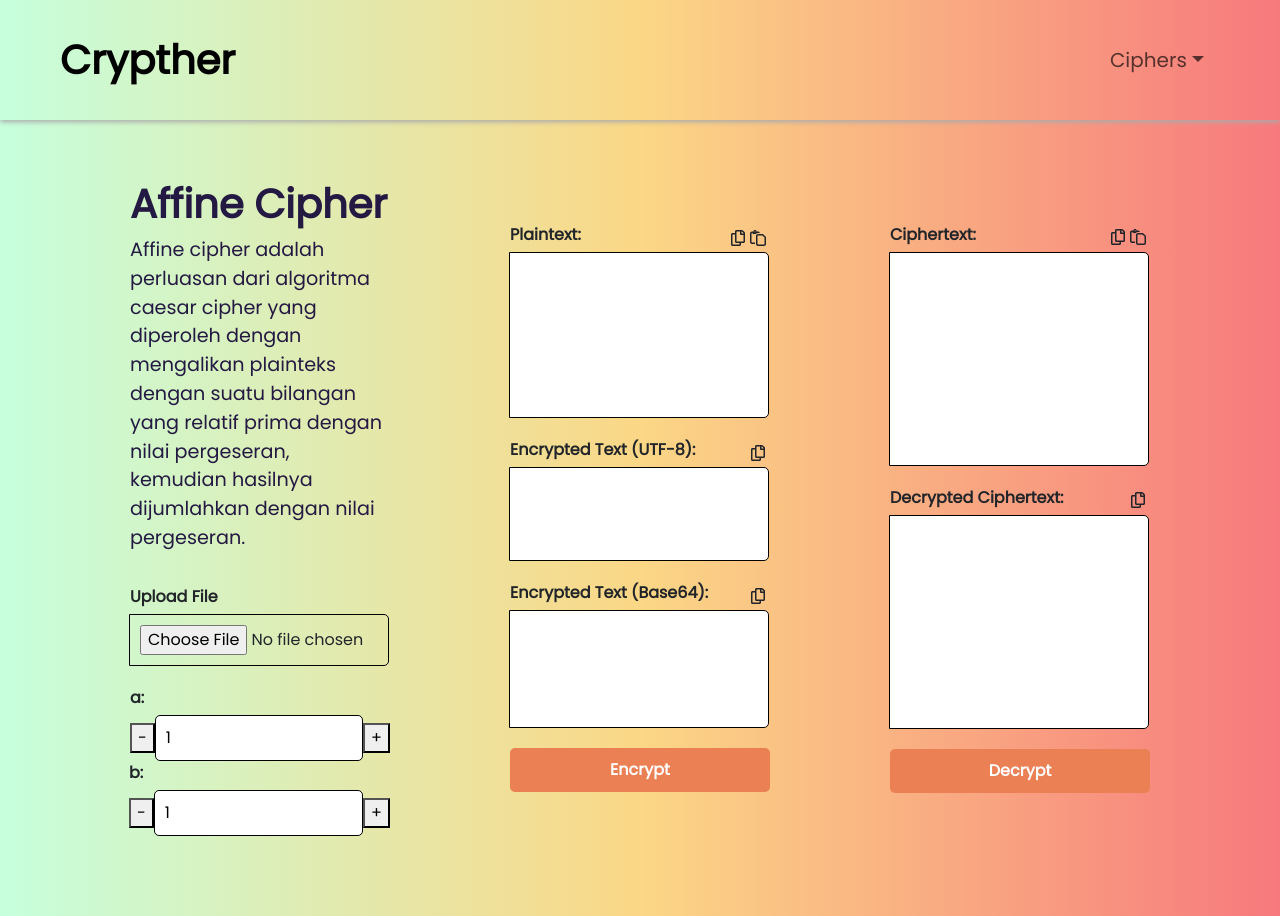
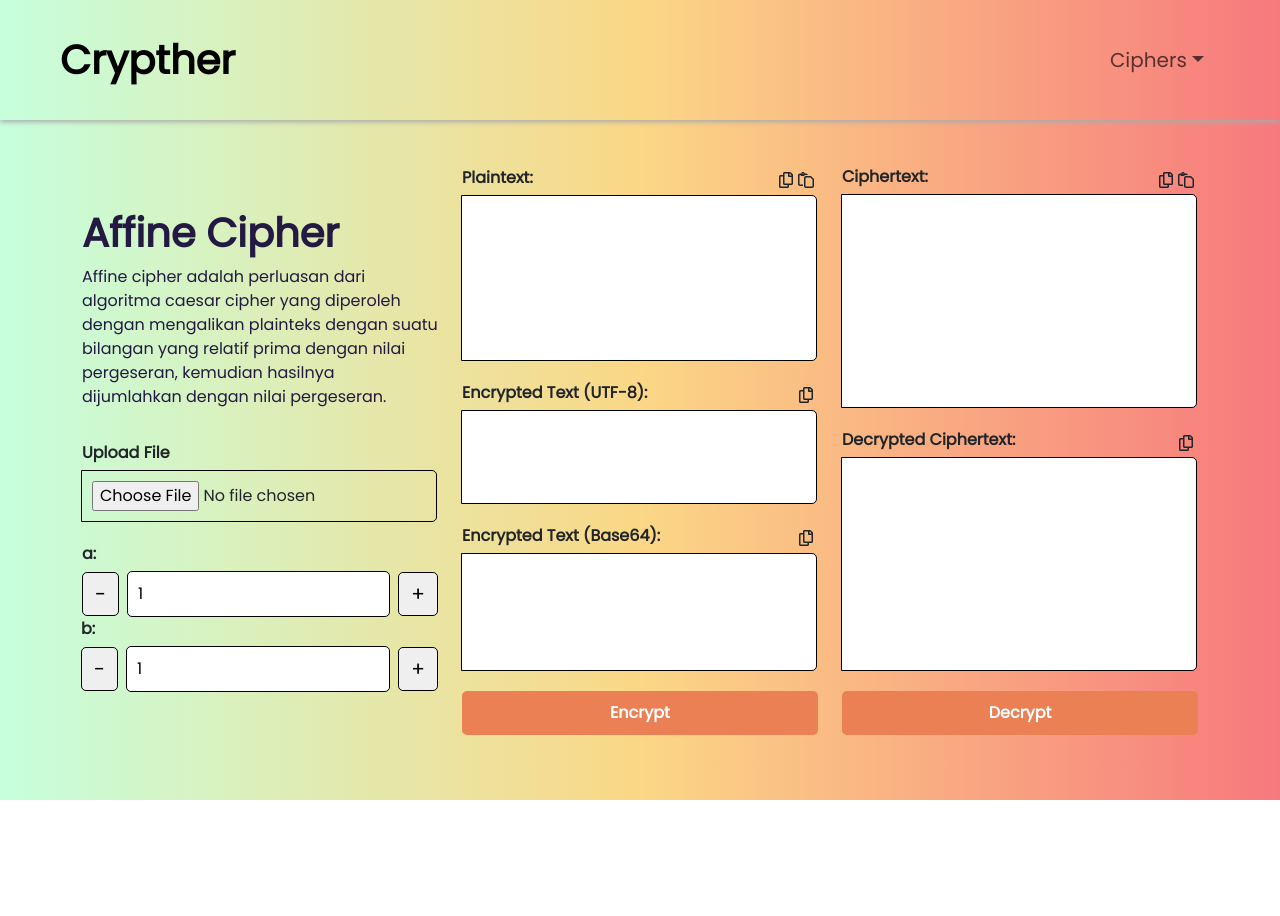
Before and after one commit to JosuaAdriel/Tugas-Kecil-Kripto-1, a React (Vite) app: page /affine in a window 1280 px wide. After the commit the page ends 800 px from the top, so only its background shows below. Built offline with nearby package versions, Linux system fonts and the light colour scheme.

Commit message:
desaain gacor

```diff
--- a/src/App.jsx
+++ b/src/App.jsx
@@ -11,7 +11,6 @@ function App() {
   return (
     <div>
       <NavbarComponent />
-      <div className="">
       <Routes>
         <Route path="/" Component={HomePage} />
         <Route path="/vignere" Component={VignerePage} />
@@ -22,7 +21,6 @@ function App() {
         <Route path="/autokey-vigenere" Component={AutokeyVigenerePage} />
       </Routes>
     </div>
-    </div>
   );
 }
 
--- a/src/components/CipherTextComponent.jsx
+++ b/src/components/CipherTextComponent.jsx
@@ -49,7 +49,7 @@ function CipherTextComponent({
 
   return (
     <>
-      <Col className="col-spacing">
+      <Col>
         <div className="input-group">
           <div style={{ width: "100%" }} className="flex justify-between">
             <label htmlFor="plaintext">Plaintext:</label>
--- a/src/main.css
+++ b/src/main.css
@@ -40,6 +40,10 @@ body::-webkit-scrollbar {
     justify-content: space-between;
 }
 
+.justify-center{
+    justify-content: center;
+}
+
 .navtes{
     position: absolute;
 }
@@ -65,6 +69,8 @@ body::-webkit-scrollbar {
 
 /*STYLE HEADER*/
 .homepage{
+    display: flex;
+    align-items: center;
     margin-top: 120px;
     min-height: calc(100vh - 120px);
     background: #c6ffdd;
@@ -88,7 +94,6 @@ body::-webkit-scrollbar {
     color: var(--color-text);
 }
 .homepage .header-box p{
-    font-size: 1.2rem;
     font-weight: 500;
     color: var(--color-text);
     display: flex;
@@ -119,9 +124,6 @@ body::-webkit-scrollbar {
 .homepage .download{
     display: flex;
     justify-content: center;
-}
-.col-spacing{
-    padding: 60px;
 }
 
 .reader{
@@ -177,4 +179,11 @@ body::-webkit-scrollbar {
   .button-group button:active {
     background-color: #004080;
   }
+
+  .incDecButton {
+    padding: 6px 12px;
+    font-size: 20px;
+    border: 1px solid #000;
+    border-radius: 5px;
+  }
 /*STYLE INPUT*/
--- a/src/pages/AffinePage.jsx
+++ b/src/pages/AffinePage.jsx
@@ -135,16 +135,25 @@ const AffinePage = () => {
                   style={{ display: "flex", alignItems: "center" }}
                   className=""
                 >
-                  <button ref={decrementButtonRef} onClick={handleDecrementA}>
+                  <button
+                    className="incDecButton"
+                    ref={decrementButtonRef}
+                    onClick={handleDecrementA}
+                  >
                     -
                   </button>
                   <input
+                    className="mx-2"
                     id="a"
                     value={a}
                     onChange={handleChangeA}
                     onBlur={handleBlurA}
                   />
-                  <button ref={incrementButtonRef} onClick={handleIncrementA}>
+                  <button
+                    className="incDecButton"
+                    ref={incrementButtonRef}
+                    onClick={handleIncrementA}
+                  >
                     +
                   </button>
                 </div>
@@ -155,9 +164,18 @@ const AffinePage = () => {
                   style={{ display: "flex", alignItems: "center" }}
                   className=""
                 >
-                  <button onClick={handleDecrementB}>-</button>
-                  <input id="b" value={b} onChange={handleChangeB} />
-                  <button onClick={handleIncrementB}>+</button>
+                  <button className="incDecButton" onClick={handleDecrementB}>
+                    -
+                  </button>
+                  <input
+                    className="mx-2"
+                    id="b"
+                    value={b}
+                    onChange={handleChangeB}
+                  />
+                  <button className="incDecButton" onClick={handleIncrementB}>
+                    +
+                  </button>
                 </div>
               </div>
             </div>
--- a/src/pages/PlayfairPage.jsx
+++ b/src/pages/PlayfairPage.jsx
@@ -10,6 +10,16 @@ const PlayfairPage = () => {
   const [ciphertext, setCiphertext] = useState("");
 
   const playfair = new PlayfairCipher(key); //tinggal ganti metode nya disini
+
+  const organizeIntoMatrix = (array) => {
+    let matrix = [];
+    for (let i = 0; i < array.length; i += 5) {
+      matrix.push(array.slice(i, i + 5));
+    }
+    return matrix;
+  };
+
+  const matrixSquare = organizeIntoMatrix(playfair.keySquare);
 
   return (
     <div className="homepage">
@@ -41,6 +51,22 @@ const PlayfairPage = () => {
                 rows={1} // Set the number of rows for the textarea
               />
             </div>
+            <div>
+              <h3>Key Square:</h3>
+              {matrixSquare.map((row, rowIndex) => (
+                <div key={rowIndex} className="flex justify-center">
+                  {row.split("").map((element, columnIndex) => (
+                    <div
+                      className="flex justify-center items-center border border-black"
+                      key={columnIndex}
+                      style={{ height: 40, width: 40, margin: 2 }}
+                    >
+                      <p className="w-full m-0">{element}</p>
+                    </div>
+                  ))}
+                </div>
+              ))}
+            </div>
           </Col>
           <CipherTextComponent
             plaintext={plaintext}
```
Lines whose indentation alone changed are shown as unchanged.
